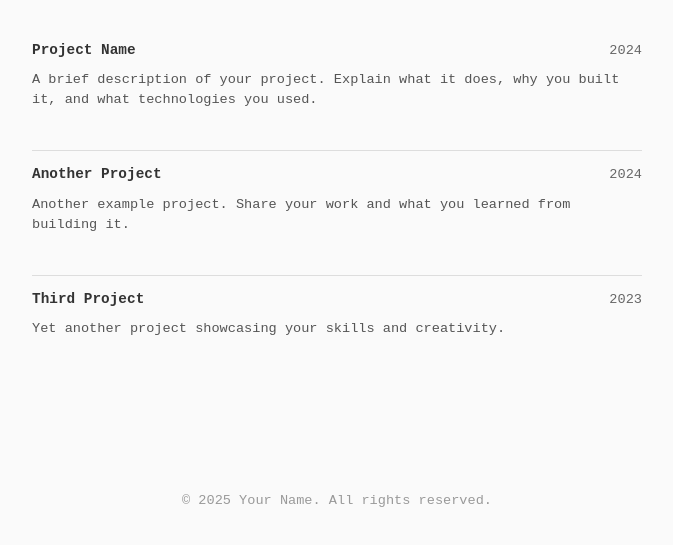
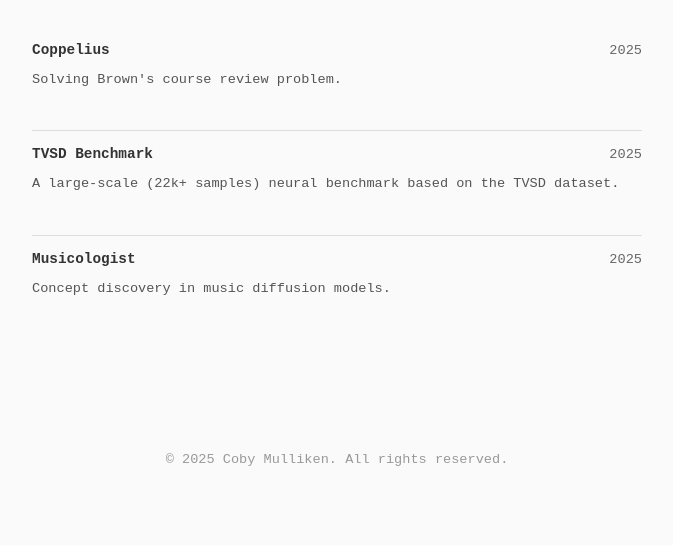
Before and after one commit to c-mulliken/c-mulliken.github.io, a plain HTML site: page projects.html in a window 1280 px wide. Shown: the part 205-750 px from the top of the page, without its empty margins (303-976 px from the left). Drawn offline with Linux system fonts and the light colour scheme.

Commit message:
projects

```diff
--- a/projects.html
+++ b/projects.html
@@ -3,7 +3,7 @@
 <head>
     <meta charset="UTF-8">
     <meta name="viewport" content="width=device-width, initial-scale=1.0">
-    <title>Projects - Your Name</title>
+    <title>Projects - Coby Mulliken</title>
     <link rel="stylesheet" href="styles.css">
 </head>
 <body>
@@ -24,31 +24,31 @@
             <div class="projects-stack">
                 <div class="project-item">
                     <div class="project-header">
-                        <a href="#" class="project-title">Project Name</a>
-                        <span class="project-date">2024</span>
+                        <a href="https://coppelius.vercel.app/" class="project-title">Coppelius</a>
+                        <span class="project-date">2025</span>
                     </div>
-                    <p class="project-description">A brief description of your project. Explain what it does, why you built it, and what technologies you used.</p>
+                    <p class="project-description">Solving Brown's course review problem.</p>
                 </div>
                 <div class="project-item">
                     <div class="project-header">
-                        <a href="#" class="project-title">Another Project</a>
-                        <span class="project-date">2024</span>
+                        <a href="https://github.com/serre-lab/tvsd-benchmark" class="project-title">TVSD Benchmark</a>
+                        <span class="project-date">2025</span>
                     </div>
-                    <p class="project-description">Another example project. Share your work and what you learned from building it.</p>
+                    <p class="project-description">A large-scale (22k+ samples) neural benchmark based on the TVSD dataset.</p>
                 </div>
                 <div class="project-item">
                     <div class="project-header">
-                        <a href="#" class="project-title">Third Project</a>
-                        <span class="project-date">2023</span>
+                        <a href="https://github.com/dkytezab/musicologist" class="project-title">Musicologist</a>
+                        <span class="project-date">2025</span>
                     </div>
-                    <p class="project-description">Yet another project showcasing your skills and creativity.</p>
+                    <p class="project-description">Concept discovery in music diffusion models.</p>
                 </div>
             </div>
         </section>
     </main>
 
     <footer>
-        <p>&copy; 2025 Your Name. All rights reserved.</p>
+        <p>&copy; 2025 Coby Mulliken. All rights reserved.</p>
     </footer>
 </body>
 </html>
--- a/styles.css
+++ b/styles.css
@@ -41,6 +41,11 @@ nav a:hover,
 nav a.active {
     color: #333;
 }
+
+a {
+        color: #333; /* Sets the link color to black (or any other color) */
+}
+
 
 /* Typography */
 h1 {
```
Also changed, not shown: index.html (+2 -2 lines), writing.html (+1 -1 lines).
